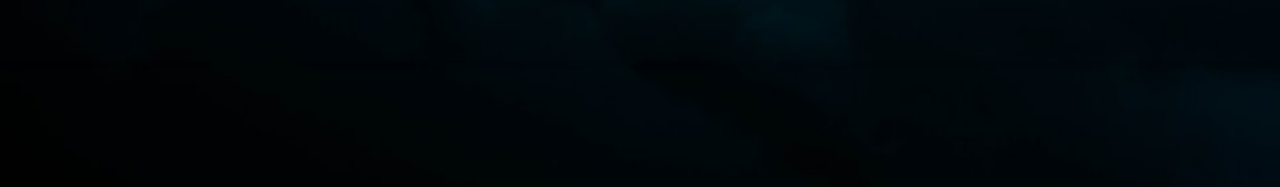
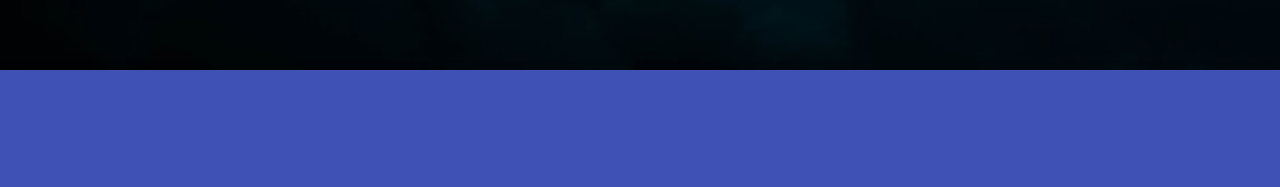
Before and after one commit to listenToRipley/nataliekendrick, a React (Create React App) app: page / in a window 1280 px wide. Shown: the part 610-797 px from the top of the page. Built offline with nearby package versions, Linux system fonts and the light colour scheme.

Commit message:
mobile panel is not quite right

```diff
--- a/src/Components/MobilePanel.js
+++ b/src/Components/MobilePanel.js
@@ -3,6 +3,7 @@ import { makeStyles } from '@material-ui/core/styles';
 import SwipeableDrawer from '@material-ui/core/SwipeableDrawer';
 import Drawer from '@material-ui/core/Drawer';
 import Button from '@material-ui/core/Button';
+import IconButton from '@material-ui/core/IconButton'
 import List from '@material-ui/core/List';
 import Divider from '@material-ui/core/Divider';
 import AppBar from '@material-ui/core/AppBar';
@@ -11,28 +12,26 @@ import Tab from '@material-ui/core/Tab';
 import { FaAngleDown } from "@react-icons/all-files/fa/FaAngleDown";
 import { FaAngleUp } from "@react-icons/all-files/fa/FaAngleUp";
 import {Link} from 'react-router-dom';
-// import './Components.css';
 
 const useStyles = makeStyles({
   appbar:{
     top: 'auto',
     bottom: 0,
     alignContent: 'center',
-    height: '15%',
+    height: '15vh',
     width: '100vw',
-    marginTop: '5%',
     marginBottom: 0,
   },
   icon: {
     color: 'rgba(245, 245, 245, 0.315)',
     display: 'absolute',
     width: '100vw',
-    height: '25vh',
+    height: '12vh',
     padding: '10%',
     marginLeft: '15%'
   },
   list: {
-    width: 250,
+    width: '250px',
   },
   fullList: {
     width: 'auto',
@@ -60,12 +59,34 @@ const MobilePanel = () =>  {
     setOpen(!open);
   };
 
-  const list = () => (
+  return (
+
+    <AppBar className={classes.appbar}
+    position="fixed"
+    fullWidth='true'>
+        <IconButton
+        edge="start"
+        aria-label="open drawer"
+        onClick={toggleDrawer(true)}>
+         <FaAngleUp className={classes.icon} />
+          <SwipeableDrawer
+            onClose={toggleDrawer(false)}
+            onOpen={toggleDrawer(true)}
+          >
+          {setOpen ?
             <Drawer
           role="presentation"
         >
+          <Button onClick={toggleDrawer(false)}>
+          <FaAngleDown className={classes.icon} />
+          </Button>
           <List>
-      <Tabs className='tabs' indicatorColor='primary' value={value} onChange={handleChange} aria-label="menu items" centered={true} >
+          <Tabs
+          className='tabs'
+          indicatorColor='primary' value={value}
+          onChange={handleChange}
+          aria-label="menu-items"
+          centered={true} >
           <Tab label="Home"
             component={Link}
             to='/'
@@ -92,30 +113,10 @@ const MobilePanel = () =>  {
           </Tabs>
           </List>
           </Drawer>
-  );
-
-  return (
-    <footer>
-          <AppBar className={classes.appbar}
-    position="fixed"
-    fullWidth='true'
-    color='transparent'>
-
-        <Button
-        edge="start"
-        aria-label="open drawer"
-        onClick={toggleDrawer(true)}>
-        {setOpen ?  <FaAngleUp className={classes.icon} onClick={toggleDrawer(true)} /> : <FaAngleDown className={classes.icon} onClick={toggleDrawer(false)}/>}
-          <SwipeableDrawer
-            onClose={toggleDrawer(false)}
-            onOpen={toggleDrawer(true)}
-          >
-          {setOpen ? {list} : <Fragment/>}
+          : <Fragment/>}
           </SwipeableDrawer>
-        </Button>
-
+        </IconButton>
     </AppBar>
-    </footer>
   );
 }
 
```
Also changed, not shown: src/Components/Components.css (+47 -0 lines). Lines whose indentation alone changed are shown as unchanged.
